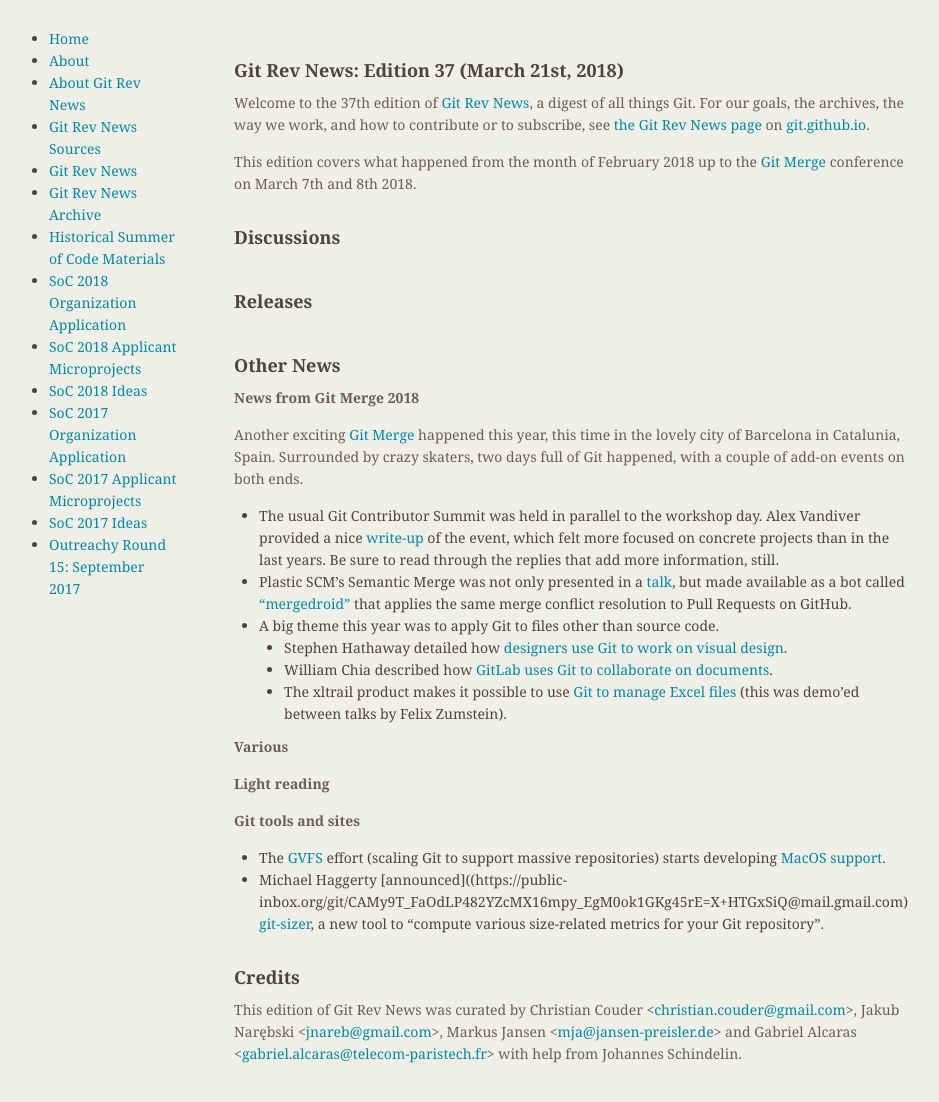
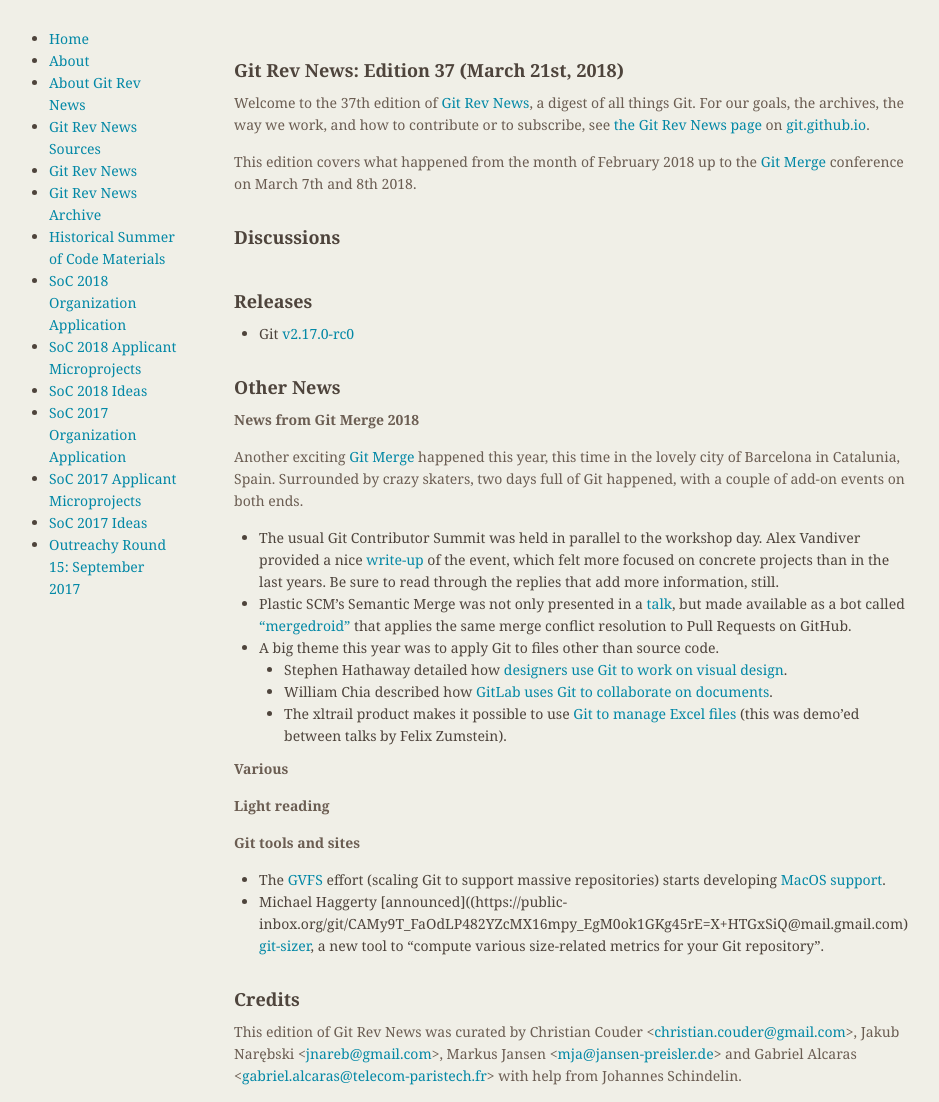
Before and after one commit to git/git.github.io, a Jekyll site: the page built from rev_news/drafts/edition-37.md, in a window 1280 px wide. Shown: the whole page, without its empty margins (174-1113 px from the left). Built offline with Jekyll 4.4.1, drawn with Linux system fonts in a browser that asks for light colours; before the commit the page ends 1080 px from its top, so only the background shows below that.

Commit message:
rn-37: add git v2.17.0-rc0 release

```diff
--- a/rev_news/drafts/edition-37.md
+++ b/rev_news/drafts/edition-37.md
@@ -36,6 +36,8 @@
 
 ## Releases
 
+* Git [v2.17.0-rc0](https://public-inbox.org/git/xmqqwoyc3kir.fsf@gitster-ct.c.googlers.com)
+
 
 ## Other News
 
```
